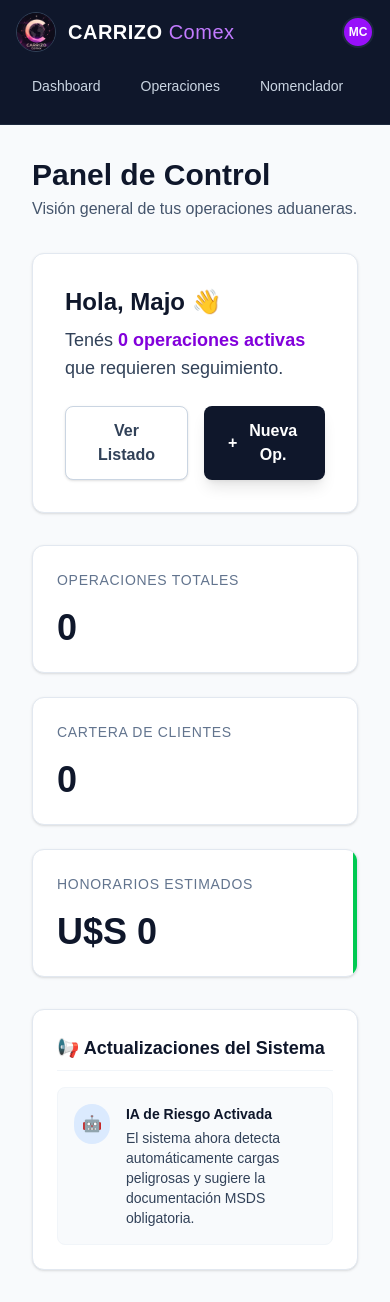
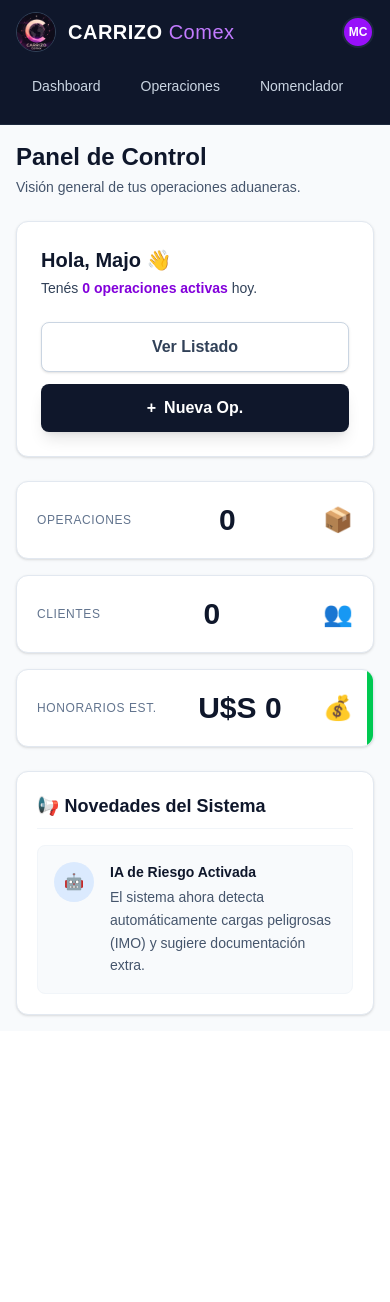
Before and after one commit to mariajcarrizo-commits/carrizo-comex, a Next.js app: page /dashboard in a window 390 px wide. After the commit the page ends 1031 px from the top, so only its background shows below. Built offline with nearby package versions, Linux system fonts and the light colour scheme.

Commit message:
Dashboard full responsive

```diff
--- a/app/dashboard/page.tsx
+++ b/app/dashboard/page.tsx
@@ -1,13 +1,14 @@
 'use client'
 
 import { useEffect, useState } from 'react'
-import Navbar from '../components/Navbar' // <--- IMPORTANTE: Importamos la barra
+import Navbar from '../components/Navbar'
 
 export default function Dashboard() {
   const [stats, setStats] = useState({
     totalOperaciones: 0,
     totalClientes: 0,
-    enProceso: 0
+    enProceso: 0,
+    pendientes: 0
   })
 
   useEffect(() => {
@@ -17,87 +18,97 @@ export default function Dashboard() {
         const clientesUnicos = new Set(operaciones.map((op: any) => op.cliente)).size
 
         setStats({
-        totalOperaciones: operaciones.length,
-        totalClientes: clientesUnicos,
-        enProceso: operaciones.filter((op: any) => op.estado === 'En proceso' || op.estado === 'Pendiente').length
+          totalOperaciones: operaciones.length,
+          totalClientes: clientesUnicos,
+          enProceso: operaciones.filter((op: any) => op.estado === 'En proceso' || op.estado === 'Pendiente').length,
+          pendientes: operaciones.filter((op: any) => op.estado === 'Pendiente').length
         })
     }
   }, [])
 
   return (
     <>
-      <Navbar /> {/* <--- AQUÍ ESTÁ LA BARRA AGREGADA */}
+      <Navbar />
 
-      <div className="min-h-screen bg-slate-50 p-8">
+      {/* Padding responsivo: p-4 en móvil, p-8 en PC */}
+      <div className="min-h-screen bg-slate-50 p-4 md:p-8">
         <div className="max-w-7xl mx-auto">
 
           {/* Encabezado */}
-          <div className="mb-8">
-              <h1 className="text-3xl font-bold text-slate-900">Panel de Control</h1>
-              <p className="text-slate-600 mt-1">Visión general de tus operaciones aduaneras.</p>
+          <div className="mb-6 md:mb-8">
+              <h1 className="text-2xl md:text-3xl font-bold text-slate-900">Panel de Control</h1>
+              <p className="text-slate-600 mt-1 text-sm md:text-base">Visión general de tus operaciones aduaneras.</p>
           </div>
 
-          {/* Tarjeta de Bienvenida Elegante */}
-          <div className="bg-white rounded-xl shadow-sm border border-slate-200 p-8 mb-8 flex flex-col md:flex-row justify-between items-center gap-6">
+          {/* Tarjeta de Bienvenida (Flex Col en móvil, Row en PC) */}
+          <div className="bg-white rounded-xl shadow-sm border border-slate-200 p-6 md:p-8 mb-6 md:mb-8 flex flex-col md:flex-row justify-between items-start md:items-center gap-6">
             <div>
-              <h2 className="text-2xl font-bold text-slate-900 mb-2">
+              <h2 className="text-xl md:text-2xl font-bold text-slate-900 mb-1">
                 Hola, Majo 👋
               </h2>
-              <p className="text-slate-700 text-lg">
-                Tenés <strong className="text-purple-700">{stats.enProceso} operaciones activas</strong> que requieren seguimiento.
+              <p className="text-slate-700 text-sm md:text-lg">
+                Tenés <strong className="text-purple-700">{stats.enProceso} operaciones activas</strong> hoy.
               </p>
             </div>
 
-            <div className="flex gap-4 w-full md:w-auto">
+            {/* Botones: Full width en móvil, auto en PC */}
+            <div className="flex flex-col md:flex-row gap-3 w-full md:w-auto">
               <button
                   onClick={() => window.location.href = '/operaciones'}
-                  className="flex-1 md:flex-none px-6 py-3 rounded-lg font-semibold text-slate-700 bg-white border border-slate-300 hover:bg-slate-50 hover:border-slate-400 transition-all shadow-sm"
+                  className="w-full md:w-auto px-6 py-3 rounded-lg font-semibold text-slate-700 bg-white border border-slate-300 hover:bg-slate-50 transition-all shadow-sm text-center"
               >
                   Ver Listado
               </button>
               <button
                   onClick={() => window.location.href = '/operaciones/nueva'}
-                  className="flex-1 md:flex-none px-6 py-3 rounded-lg font-semibold text-white bg-slate-900 hover:bg-slate-800 transition-all shadow-lg flex items-center justify-center gap-2"
+                  className="w-full md:w-auto px-6 py-3 rounded-lg font-semibold text-white bg-slate-900 hover:bg-slate-800 transition-all shadow-lg flex items-center justify-center gap-2"
               >
                   <span>+</span> Nueva Op.
               </button>
             </div>
           </div>
 
-          {/* Métricas (KPIs) */}
-          <div className="grid grid-cols-1 md:grid-cols-3 gap-6 mb-8">
-            <div className="bg-white rounded-xl shadow-sm border border-slate-200 p-6 flex flex-col justify-between h-32 hover:shadow-md transition-shadow">
-              <div className="text-slate-500 font-medium text-sm uppercase tracking-wider">Operaciones Totales</div>
-              <div className="text-4xl font-bold text-slate-900">{stats.totalOperaciones}</div>
+          {/* Métricas (KPIs) - Grid 1 en móvil, Grid 3 en PC */}
+          <div className="grid grid-cols-1 md:grid-cols-3 gap-4 md:gap-6 mb-6 md:mb-8">
+
+            {/* KPI 1 */}
+            <div className="bg-white rounded-xl shadow-sm border border-slate-200 p-5 md:p-6 flex flex-row md:flex-col justify-between items-center md:items-start h-auto md:h-32">
+              <div className="text-slate-500 font-medium text-xs md:text-sm uppercase tracking-wider">Operaciones</div>
+              <div className="text-3xl md:text-4xl font-bold text-slate-900">{stats.totalOperaciones}</div>
+              <div className="md:hidden text-2xl">📦</div> {/* Ícono solo móvil */}
             </div>
 
-            <div className="bg-white rounded-xl shadow-sm border border-slate-200 p-6 flex flex-col justify-between h-32 hover:shadow-md transition-shadow">
-              <div className="text-slate-500 font-medium text-sm uppercase tracking-wider">Cartera de Clientes</div>
-              <div className="text-4xl font-bold text-slate-900">{stats.totalClientes}</div>
+            {/* KPI 2 */}
+            <div className="bg-white rounded-xl shadow-sm border border-slate-200 p-5 md:p-6 flex flex-row md:flex-col justify-between items-center md:items-start h-auto md:h-32">
+              <div className="text-slate-500 font-medium text-xs md:text-sm uppercase tracking-wider">Clientes</div>
+              <div className="text-3xl md:text-4xl font-bold text-slate-900">{stats.totalClientes}</div>
+              <div className="md:hidden text-2xl">👥</div>
             </div>
 
-            <div className="bg-white rounded-xl shadow-sm border border-slate-200 p-6 flex flex-col justify-between h-32 hover:shadow-md transition-shadow relative overflow-hidden">
-               <div className="absolute right-0 top-0 h-full w-1 bg-green-500"></div>
-              <div className="text-slate-500 font-medium text-sm uppercase tracking-wider">Honorarios Estimados</div>
-              <div className="text-4xl font-bold text-slate-900">
+            {/* KPI 3 (Con borde verde) */}
+            <div className="bg-white rounded-xl shadow-sm border border-slate-200 p-5 md:p-6 flex flex-row md:flex-col justify-between items-center md:items-start h-auto md:h-32 relative overflow-hidden">
+               <div className="absolute right-0 top-0 bottom-0 md:h-full w-1.5 md:w-1 bg-green-500"></div>
+              <div className="text-slate-500 font-medium text-xs md:text-sm uppercase tracking-wider">Honorarios Est.</div>
+              <div className="text-3xl md:text-4xl font-bold text-slate-900">
                   U$S {(stats.totalOperaciones * 250).toLocaleString()}
               </div>
+              <div className="md:hidden text-2xl">💰</div>
             </div>
           </div>
 
           {/* Sección de Novedades */}
-          <div className="bg-white rounded-xl shadow-sm border border-slate-200 p-6">
+          <div className="bg-white rounded-xl shadow-sm border border-slate-200 p-5 md:p-6">
               <h3 className="text-lg font-bold text-slate-900 mb-4 border-b border-slate-100 pb-2">
-                  📢 Actualizaciones del Sistema
+                  📢 Novedades del Sistema
               </h3>
               <div className="flex items-start gap-4 p-4 bg-slate-50 rounded-lg border border-slate-100">
-                  <div className="bg-blue-100 text-blue-700 p-2 rounded-full">
+                  <div className="bg-blue-100 text-blue-700 p-2 rounded-full min-w-[40px] flex justify-center">
                       🤖
                   </div>
                   <div>
                       <h4 className="font-bold text-slate-900 text-sm">IA de Riesgo Activada</h4>
-                      <p className="text-slate-700 text-sm mt-1">
-                          El sistema ahora detecta automáticamente cargas peligrosas y sugiere la documentación MSDS obligatoria.
+                      <p className="text-slate-600 text-sm mt-1 leading-relaxed">
+                          El sistema ahora detecta automáticamente cargas peligrosas (IMO) y sugiere documentación extra.
                       </p>
                   </div>
               </div>
```
